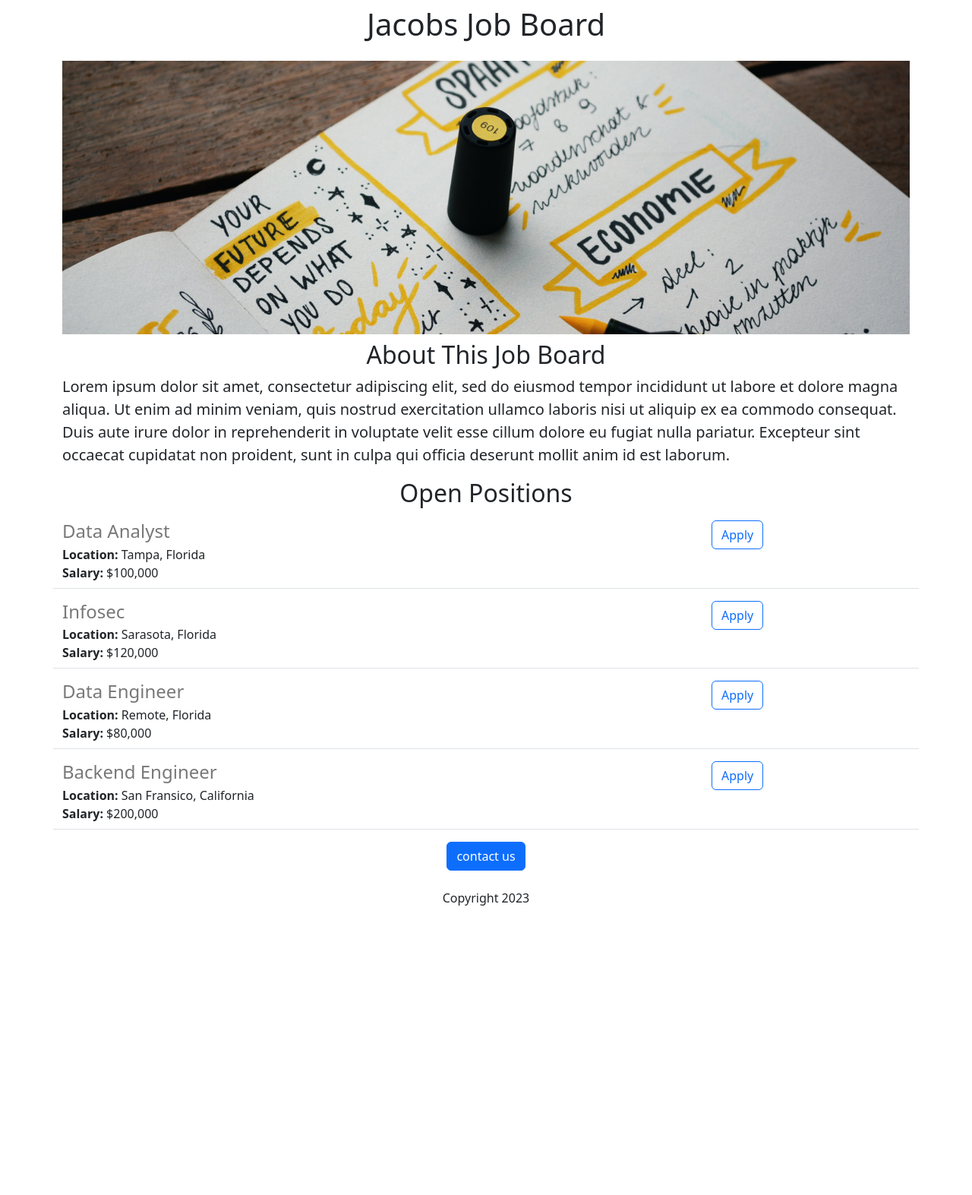
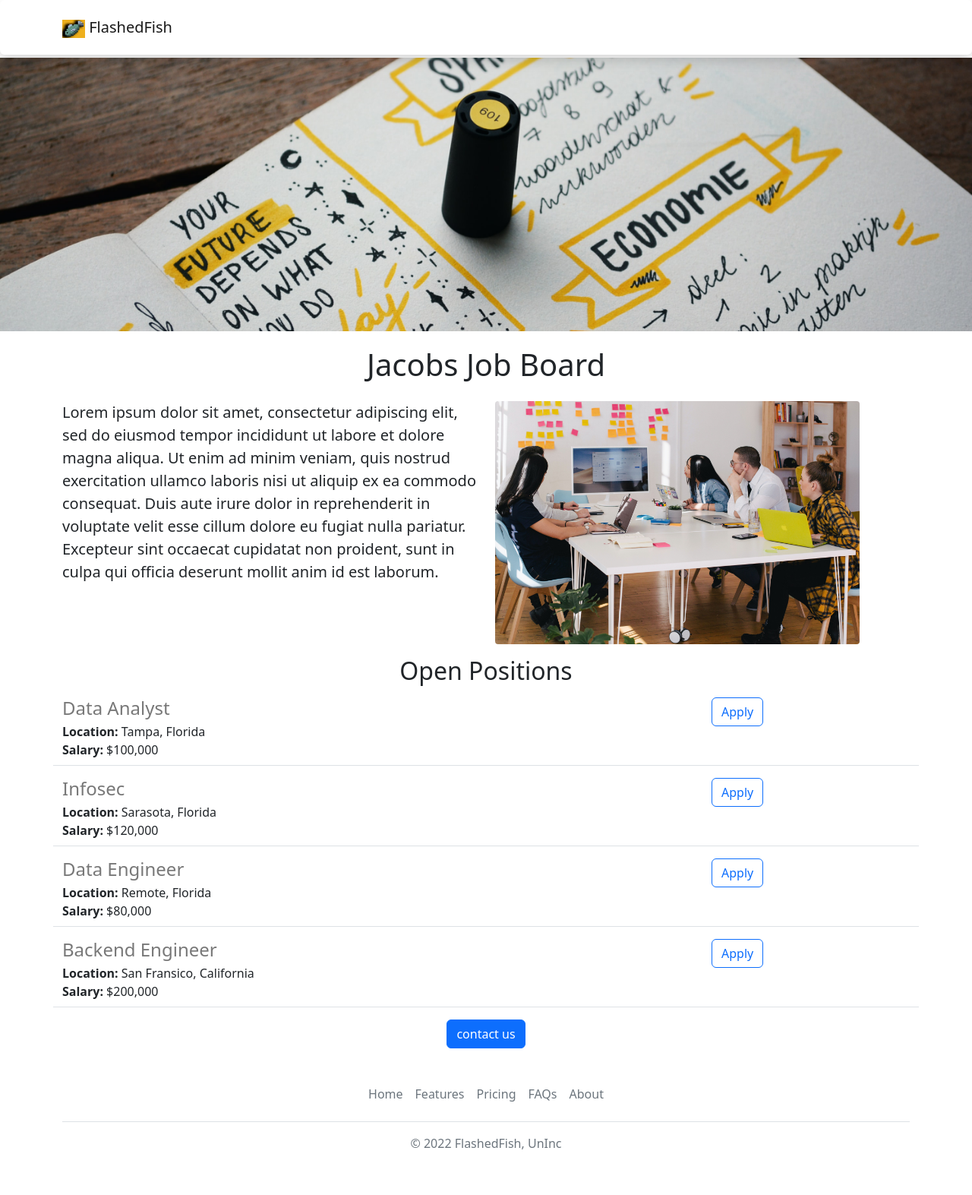
Before and after one commit to FlashedFish/jobboard-v2, a Flask app: page / in a window 1280 px wide. Shown: the whole page at 76% size. Before the commit the page ends 1192 px from the top, so only its background shows below. Run offline with Flask 2, Linux system fonts and the light colour scheme.

Commit message:
added footer with placeholder links

```diff
--- /dev/null
+++ b/templates/footer.html
@@ -0,0 +1,12 @@
+<div class="container">
+  <footer class="py-3 my-4">
+    <ul class="nav justify-content-center border-bottom pb-3 mb-3">
+      <li class="nav-item"><a target="_blank" href="jovian.ai" class="nav-link px-2 text-muted">Home</a></li>
+      <li class="nav-item"><a target="_blank" href="jovian.ai" class="nav-link px-2 text-muted">Features</a></li>
+      <li class="nav-item"><a target="_blank" href="jovian.ai" class="nav-link px-2 text-muted">Pricing</a></li>
+      <li class="nav-item"><a target="_blank" href="jovian.ai" class="nav-link px-2 text-muted">FAQs</a></li>
+      <li class="nav-item"><a target="_blank" href="jovian.ai" class="nav-link px-2 text-muted">About</a></li>
+    </ul>
+    <p class="text-center text-muted">&copy; 2022 FlashedFish, UnInc</p>
+  </footer>
+</div>
--- a/templates/home.html
+++ b/templates/home.html
@@ -11,17 +11,25 @@
         height:  360px;
         width:  100%;
         object-fit:cover;
+        margin-bottom:12px;
       }
     </style>
   </head>
   <body>
+    {% include 'nav.html' %}
+    <img class="img-fluid" id="banner" src="https://jovian-careers-website.jacobg12.repl.co/static/banner.jpg">
       <div class= "container">
       <h1 class="text-center mt-2 mb-4"> Jacobs Job Board </h1>
-      <img class="img-fluid" id="banner" src="https://jovian-careers-website.jacobg12.repl.co/static/banner.jpg">
-      <h2 class="text-center mt-2"> About This Job Board</h2>
+      <div class="row" style="margin-bottom:16px">
+        <div class="col-md-6">
       <p class="lead">
         Lorem ipsum dolor sit amet, consectetur adipiscing elit, sed do eiusmod tempor incididunt ut labore et dolore magna aliqua. Ut enim ad minim veniam, quis nostrud exercitation ullamco laboris nisi ut aliquip ex ea commodo consequat. Duis aute irure dolor in reprehenderit in voluptate velit esse cillum dolore eu fugiat nulla pariatur. Excepteur sint occaecat cupidatat non proident, sunt in culpa qui officia deserunt mollit anim id est laborum.
       </p>
+        </div>
+        <div class="col-md-6 d-none d-md-block">
+        <img src="https://jovian-careers-website.jacobg12.repl.co/static/people.jpg" style="height:320px;border-radius:4px;">
+        </div>
+      </div>
       <h2 class="text-center mt-2">Open Positions</h2>
       <p>
         <div>
@@ -31,9 +39,10 @@
         </div>
       </p>
         <div class="text-center">
-      <button class="btn btn-primary btn-large">contact us</button>
-          <p class="mt-4">Copyright 2023</p>
+      <a class="btn btn-primary btn-large" href="mailto:hello@flashedfish.dev?subject=Question%20about%20job%20opening&body=My%20name%3A%20%3Cyour%20name%20here%3E%0D%0A%0D%0AMy%20question%3A%20%3Cmy%20question%20here%3E" >contact us</a>
+
           </div>
         </div>
+    {% include 'footer.html' %}
   </body>
 </html>
--- a/templates/jobitem.html
+++ b/templates/jobitem.html
@@ -13,6 +13,6 @@
     {% endif %}
   </div>
 <div class="col-3">
-  <button type="button" class="btn btn-outline-primary">Apply</button>
+  <a href="mailto:hello@flashedfish.dev?subject=Application%20for%20{{job['title']}}&body=My%20name%3A%20%3Cyour%20name%20here%3E%0D%0A%0D%0AMy%20Resume%20link%3A%20%3Cresume%20link%3E%0D%0A%0D%0AMy%20LinkedIn%20link%3A%20%3CLinkedIn%20link%3E%0D%0A" type="button" class="btn btn-outline-primary">Apply</a>
 </div>
 </div>
--- /dev/null
+++ b/templates/nav.html
@@ -0,0 +1,9 @@
+<nav class="navbar shadow p-3 mb-5 bg-body rounded fixed-top">
+  <div class="container">
+    <a class="navbar-brand" href="#">
+      <img src="/static/favicon.png" alt="Bootstrap" width="30" height="24">
+      FlashedFish
+    </a>
+  </div>
+</nav>
+<div style="height:52px"></div>div>
```
Also changed, not shown: static/people.jpg (added).
